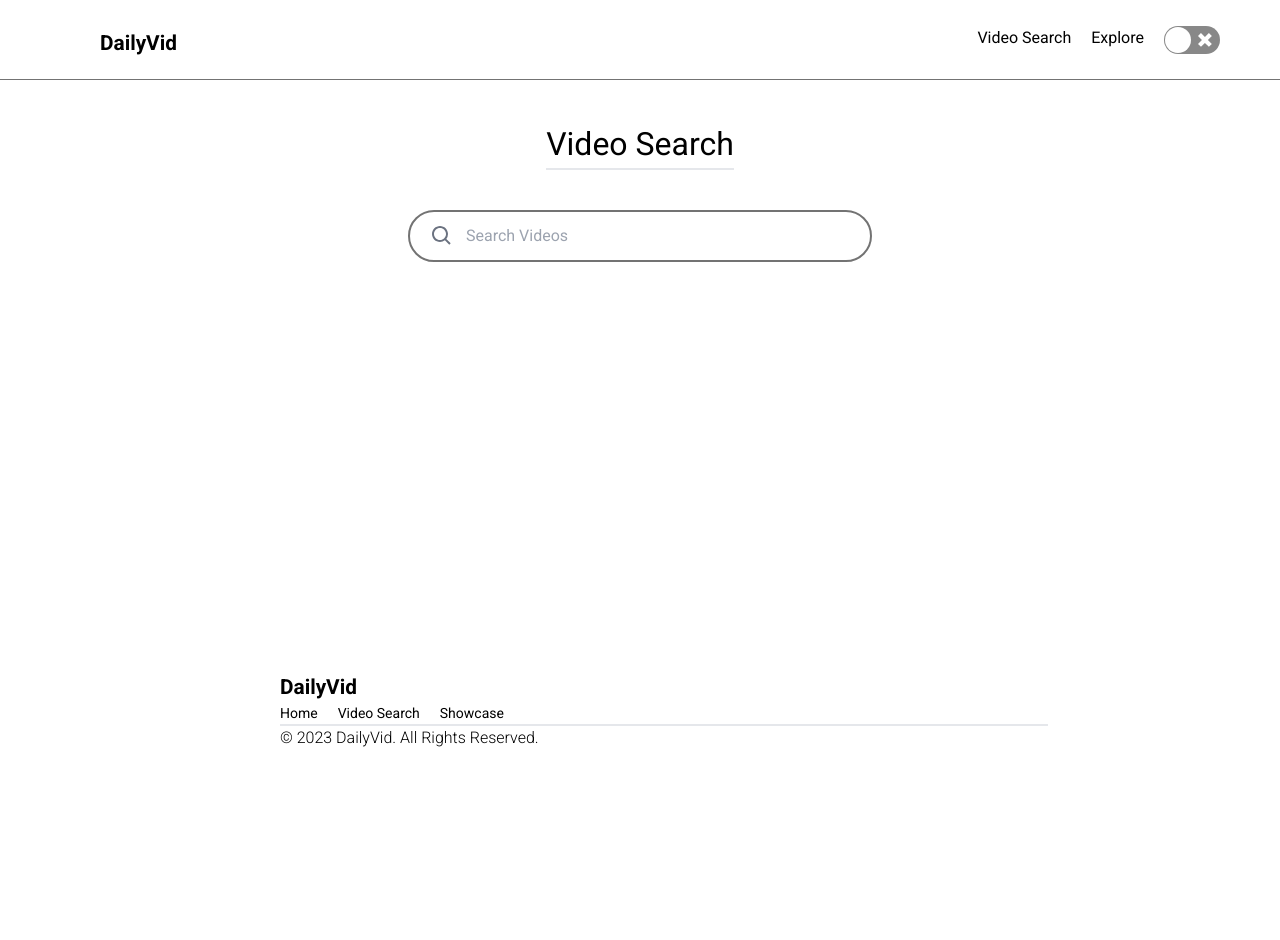
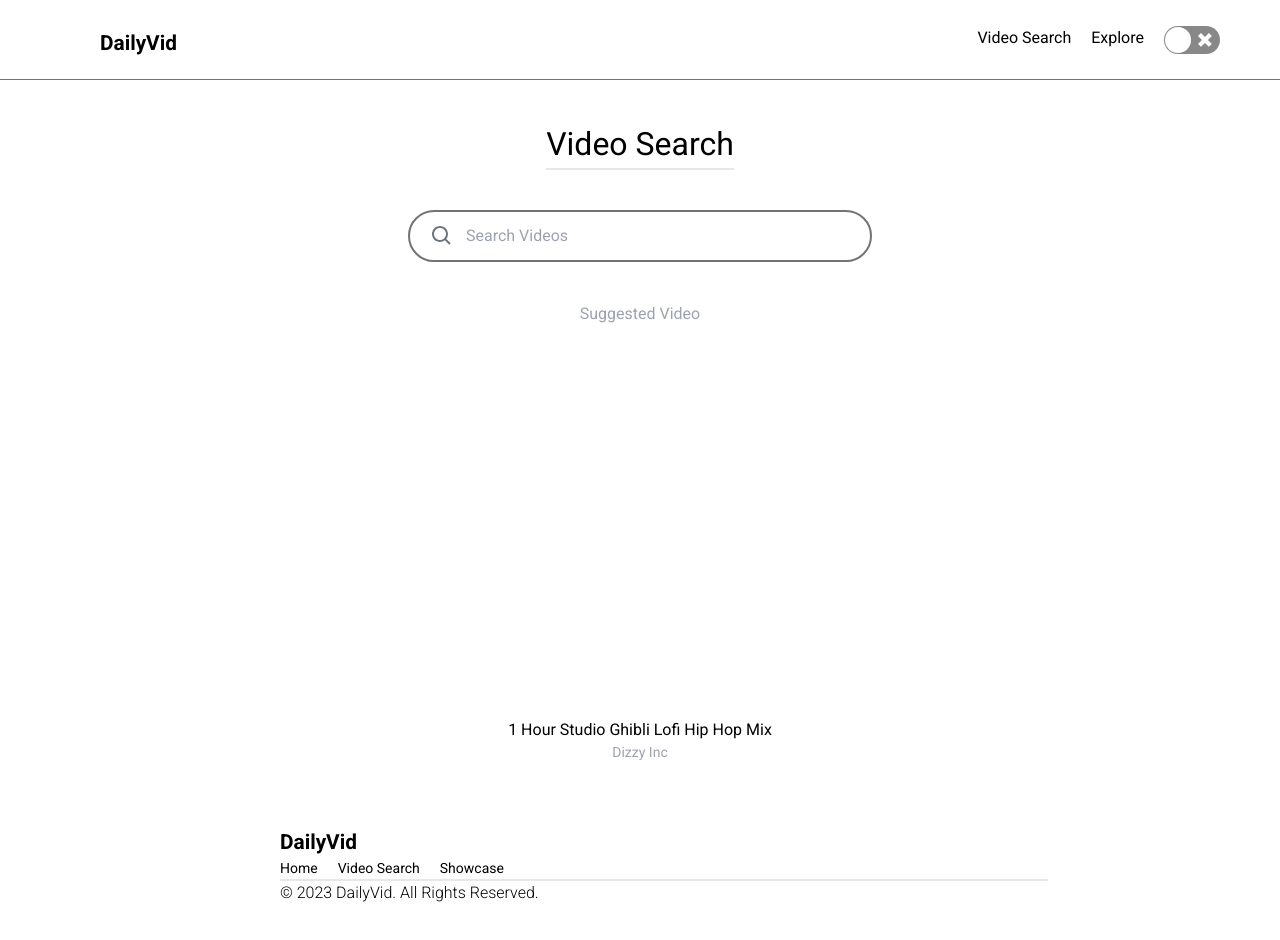
Before and after one commit to BrandonCarp/tweeter, a React (Create React App) app in the folder Client/: page /usersearch in a window 1280 px wide. Shown: the top 940 px of the page. Before the commit the page ends 830 px from the top, so only its background shows below. Built offline with nearby package versions, Linux system fonts and the light colour scheme; a web font is replaced by a local one.

Commit message:
video update

```diff
--- a/Client/package.json
+++ b/Client/package.json
@@ -13,10 +13,12 @@
     "form-data": "^3.0.1",
     "framer-motion": "^7.5.3",
     "hamburger-react": "^2.5.0",
+    "moment": "^2.29.4",
     "react": "^18.2.0",
     "react-dom": "^18.2.0",
     "react-icons": "^4.4.0",
     "react-js-switch": "^1.1.6",
+    "react-player": "^2.12.0",
     "react-query": "^3.39.3",
     "react-router-dom": "^6.4.1",
     "react-scripts": "5.0.1",
--- a/Client/src/Components/Footer.jsx
+++ b/Client/src/Components/Footer.jsx
@@ -8,7 +8,7 @@ export function Footer() {
   const windowWidth = useRef([window.innerWidth]);
 
   return (
-    <div id={theme} className=" container mx-auto invisible md:visible  bottom-0 left-0 right-0 mt-auto pt-8 ">
+    <div id={theme} className=" container mx-auto invisible md:visible bottom-0 left-0 right-0 pt-8 ">
       <div className="  flex flex-col items-center md:items-start md:ml-[20%] ">
         <div className="flex flex-col invisible md:visible  ">
           <h1 className="text-baselg font-bold">DailyVid</h1>
--- a/Client/src/Components/MobileFooter.jsx
+++ b/Client/src/Components/MobileFooter.jsx
@@ -9,7 +9,7 @@ export const MobileFooter = () => {
   const theme = useContext(ThemeContext);
   return (
     <>
-    <div id={theme} className="bg-white mainFooter fixed md:sticky bottom-0  left-0 right-0 flex justify-center   h-20  md:invisible mb-[-1px] ">
+    <div id={theme} className="bg-white mainFooter fixed md:sticky h-20 bottom-0  left-0 right-0 flex justify-center     md:invisible mb-[-1px]  ">
         <ul className="flex items-center ">
 
 
--- a/Client/src/Components/Modal.jsx
+++ b/Client/src/Components/Modal.jsx
@@ -54,7 +54,7 @@ export const Modal = ( {closeModal} ) => {
                 </motion.li>
                 <motion.li whileHover={{ scale: 1.1 }}>
                   <NavLink to="/usersearch" className="">
-                    <button onClick={closeModal}>Video Search</button>
+                    <button onClick={closeModal}>Search</button>
                   </NavLink>
                 </motion.li>
                 <motion.li className="" whileHover={{ scale: 1.1 }}>
--- /dev/null
+++ b/Client/src/Components/User Search Page/DateSort.jsx
@@ -0,0 +1,14 @@
+import React from 'react';
+import moment from 'moment';
+
+const formatDate = (dateString) => {
+  const date = moment.utc(dateString);
+  return date.format('YYYY-MM-DD');
+};
+
+export const DateSort = ({ publishTime }) => {
+  const originalDate = publishTime;
+  const formattedDate = formatDate(originalDate);
+
+  return <div className='text-gray-400 text-sm'>{formattedDate}</div>;
+};
--- a/Client/src/Components/User Search Page/SampleUsers.jsx
+++ b/Client/src/Components/User Search Page/SuggestedVideo.jsx
@@ -1,28 +1,25 @@
 import React from "react";
+import ReactPlayer from "react-player";
 
 
 import "../Styles/darkMode.css";
 
-export const SampleUsers = () => {
+export const SuggestedVideo = () => {
   return (
-    <div className="flex-col pb-20">
+    <div className="flex-col ">
 
  <h1 className="flex justify-center text-gray-400">Suggested Video</h1>
       <div className="flex justify-center md:px-3">
 
-        <div className="my-5 text-center w-screen  md:w-[350px]">
-          <iframe
-            className="w-[100%] h-[300px]"
-            src={`https:/www.youtube.com/embed/LMTGQqUUyzk&t`}
-            allowFullScreen
-          ></iframe>
+        <div className="my-5 text-center w-[100%] md:w-[75%] lg:w-[50%]">
+
+                    <ReactPlayer width={`100%`} controls={true}   url={`https://www.youtube.com/watch?v=LMTGQqUUyzk&t`} />
 
           <div className="py-3">
             <a href={`https://www.youtube.com/watch?v=LMTGQqUUyzk`}>
               1 Hour Studio Ghibli Lofi Hip Hop Mix
             </a>
             <h5 className="text-gray-400 text-sm">Dizzy Inc</h5>
-            <h5 className="text-gray-400 text-sm">3 years ago</h5>
           </div>
         </div>
       </div>
--- a/Client/src/Components/User Search Page/UserSearch.jsx
+++ b/Client/src/Components/User Search Page/UserSearch.jsx
@@ -5,7 +5,8 @@ import { ScrollButton } from "../ScrollButton";
 import axios from "axios";
 import { Footer } from "../Footer";
 import { MobileFooter } from "../MobileFooter";
-import { SampleUsers } from "./SampleUsers";
+import { SuggestedVideo } from "./SuggestedVideo";
+
 
 
 export function UserSearch() {
@@ -17,6 +18,9 @@ export function UserSearch() {
     const res = await axios.get(
       `https://dailyvid-service.onrender.com/data/search/?q=${query}`
     );
+    // const res = await axios.get(
+    //   `http://localhost:8585/data/search/?q=${query}`
+    // );
 
     setApiState(res.data.items);
 
@@ -26,18 +30,16 @@ export function UserSearch() {
 
   return (
     <>
-      <div className="relative mx-auto container   flex-col ">
+      <div className="relative mx-auto container flex-col ">
 
-        <div className="h-[70vh]  mb-20 md:mb-0">
+        <div className="  ">
           <div className=" flex  justify-center">
           <h1 className=" flex justify-center text-l mt-10  border-b-2 ">Video Search</h1>
           </div>
 
 
             <UserSearchBar fetchData={fetchData} />
-      {apiState.length > 1 ? <UserList userData={apiState} /> : null }
-
-
+      {apiState.length > 1 ? <UserList userData={apiState} /> :  <SuggestedVideo /> }
             <ScrollButton />
           </div>
 
--- a/Client/src/Components/User Search Page/Users.jsx
+++ b/Client/src/Components/User Search Page/Users.jsx
@@ -1,6 +1,6 @@
 import React from "react";
-
-
+import ReactPlayer from "react-player";
+import { DateSort } from "./DateSort";
 import "../Styles/darkMode.css";
 
 export const Users = ({
@@ -19,20 +19,19 @@ export const Users = ({
     <div className="">
       <div className="flex justify-center md:px-3">
         <div className="my-5 text-center w-screen  md:w-[350px]">
-          <iframe
-            className="w-[100%] h-[300px]"
-            src={`https:/www.youtube.com/embed/${videoId}`}
-            allowFullScreen
-          ></iframe>
+
+
+          <ReactPlayer width={``} controls={true}  url={`https://www.youtube.com/watch?v=${videoId}`} />
 
           <div className="py-3">
             <a href={`https://www.youtube.com/watch?v=${videoId}`}>
               {videoTitle}
             </a>
             <h5 className="text-gray-400 text-sm">{channelTitle}</h5>
-            <h5 className="text-gray-400 text-sm">{publishTime}</h5>
-          </div>
+            <DateSort publishTime={publishTime}/>
+
         </div>
+      </div>
       </div>
     </div>
   );
```
Also changed, not shown: Client/src/Components/Tweet Showcase/TweetShowcase.jsx (+6 -1 lines), 1 other file (tests, documents, lock files or other folders).
